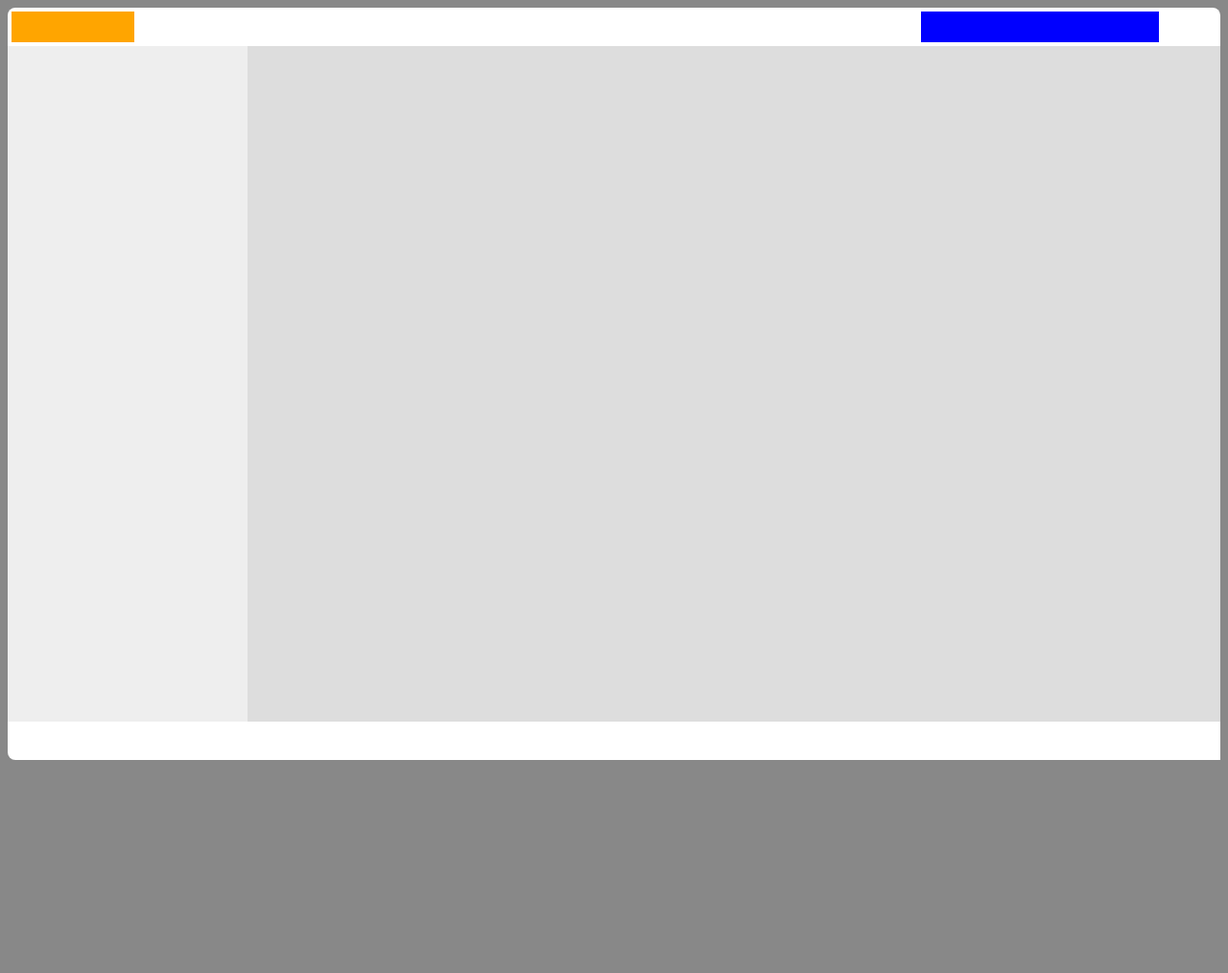
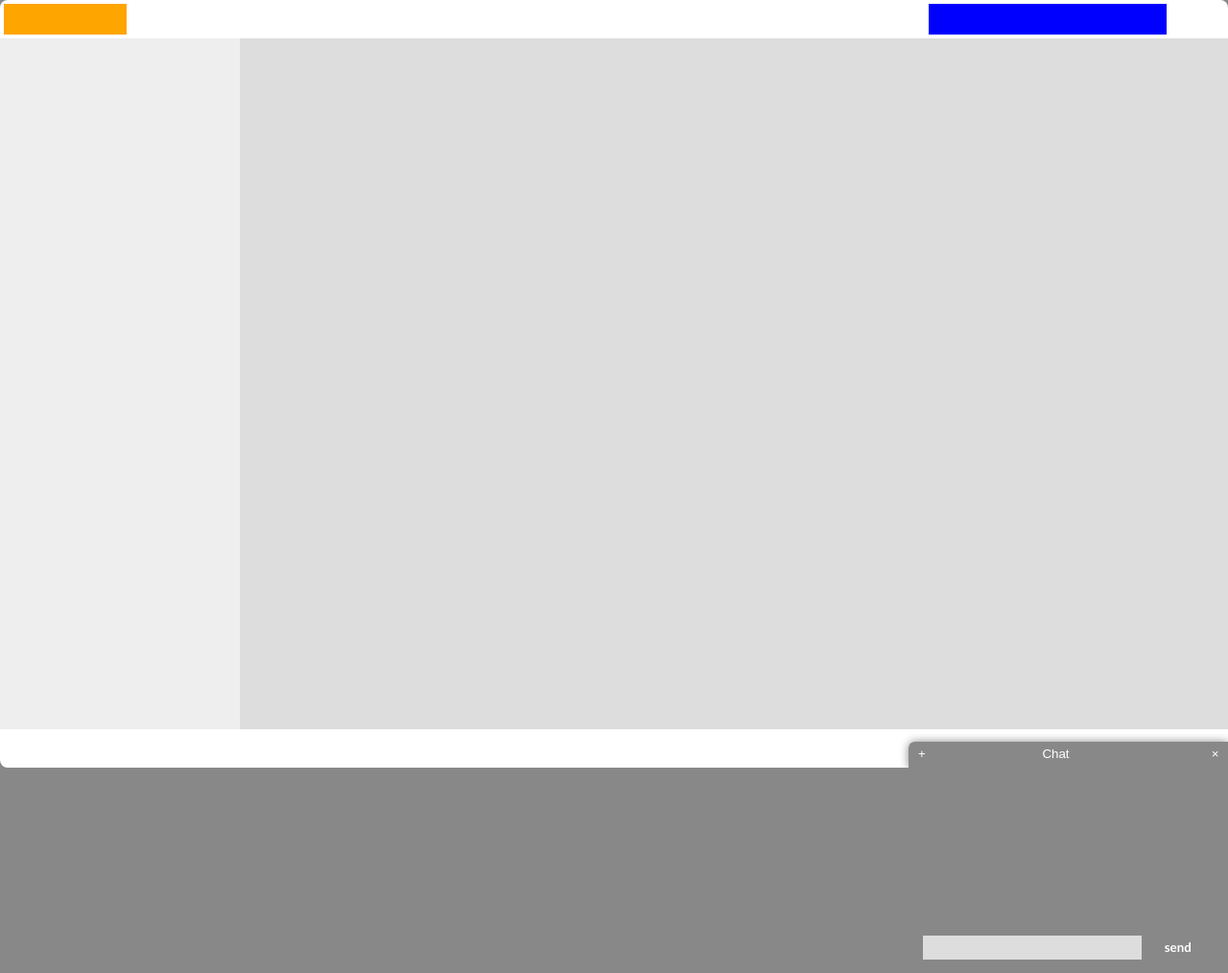
Before and after one commit to dragon8github/spa, a plain HTML site: page spa.html in a window 1280 px wide. Shown: the whole page at 96% size. Before the commit the page ends 800 px from the top, so only its background shows below. Drawn offline with Linux system fonts and the light colour scheme.

Commit message:
功能模块成型

```diff
--- a/css/spa.chat.css
+++ b/css/spa.chat.css
@@ -10,7 +10,7 @@
 	border-width  : thin 0 0 thin;
 	border-color  : #888;
 	box-shadow    : 0 0 0.75em 0 #888;
-	z-index:      : 1;
+	z-index       : 1;
 }
 
 .spa-chat-head, .spa-chat-closer {
@@ -36,7 +36,7 @@
 	right : 0;
 	width : 2em;
 }
-	.spa-chat-closer {
+	.spa-chat-closer:hover {
 		background : #800;
 	}
 .spa-chat-head-toggle {
--- a/css/spa.css
+++ b/css/spa.css
@@ -20,6 +20,8 @@
 body {
 	color            : #444;
 	background-color : #888;
+    font             : 10pt 'Trebuchet MS', Verdana, Helvetica, Arial, sans-serif;
+    overflow         : hidden;
 }
 a { text-decoration: none; }
 a:link,a:visited { color:inherit; }
@@ -33,13 +35,13 @@ strong {
 
 /* Begin spa namespace selectors */
 #spa {
-	position: absolute;
-	top: 8px;
-	left: 8px;
-	right: 8px;
-	bottom: 8px;
-	border-radius: 8px 8px 0 8px;
-	background: #fff;
+	position      : absolute;
+	top           : 0px;
+	left          : 0px;
+	right         : 0px;
+	bottom        : 0px;
+	border-radius : 8px 8px 0 8px;
+	background    : #fff;
 }
 /* End spa namespace selectors */
 
--- a/js/spa.chat.js
+++ b/js/spa.chat.js
@@ -24,7 +24,8 @@ spa.chat = (function () {
 		setJqueryMap      = function () {},
 		initModule        = function () {},
 		configModule      = function () {},
-		stateMap  = { $container : null },
+		removeSlider      = function () {},
+		handleResize      = function () {},
 		jqueryMap = {},
 		stateMap  = {
 			$append_target   : null,
@@ -32,22 +33,24 @@ spa.chat = (function () {
 			px_per_em        : 0,
 			slider_hidden_px : 0,
 			slider_closed_px : 0,
-			slider_opened_px : 0
+			slider_opened_px : 350
 		},
 		configMap = {
-			template_html : '<div class="spa-shell-head">\
-									   <div class="spa-shell-head-logo"></div>\
-									   <div class="spa-shell-head-acct"></div>\
-									   <div class="spa-shell-head-search"></div>\
-									 </div>\
-									 <div class="spa-shell-main">\
-									   <div class="spa-shell-main-nav"></div>\
-									   <div class="spa-shell-main-content"></div>\
-									 </div>\
-									 <div class="spa-shell-foot"></div>\
-									 <div class="spa-shell-chat"></div>\
-									 <div class="spa-shell-modal"></div>\
-							',
+			template_html : '<div class="spa-chat">\
+								<div class="spa-chat-head">\
+									<div class="spa-chat-head-toggle"> + </div>\
+									<div class="spa-chat-head-title"> Chat </div>\
+								</div>\
+								<div class="spa-chat-closer"> × </div>\
+								<div class="spa-chat-sizer">\
+									<div class="spa-chat-msgs"></div>\
+									<div class="spa-chat-box">\
+										<input type="text" name="msgs">\
+										<div>send</div>\
+									</div>\
+								</div>\
+							</div>',
+
 			settable_map : {
 				slider_open_time    : true,
 				slider_close_time   : true,
@@ -61,16 +64,18 @@ spa.chat = (function () {
 				set_chat_anchor     : true
 			},
 
-			slider_open_time    : 250,
-			slider_close_time   : 250,
-			slider_opened_em    : 16,
-			slider_closed_em    : 2,
-			slider_opened_title : "click to close",
-			slider_closed_title : "click to open",
+			slider_open_time     : 250,
+			slider_close_time    : 250,
+			slider_opened_em     : 18,
+			slider_closed_em     : 2,
+			slider_opened_title  : "click to close",
+			slider_closed_title  : "click to open",
+			slider_opened_min_em : 10,
+			window_height_min_em : 20,
 
-			chat_model      : null,
-			people_model    : null,
-			set_chat_anchor : null
+			chat_model       : null,
+			people_model     : null,
+			set_chat_anchor  : function () {}
 		};
 	//---------------END MODULE SCOPE VARIABLES-------------------
 
@@ -87,19 +92,29 @@ spa.chat = (function () {
 	setPxSizes = function () {
 		var
 			px_per_em,
+			window_height_em,
 			opened_height_em;
 
 		px_per_em = getEmSize( jqueryMap.$slider.get(0) );
+		window_height_em = Math.floor( $(window).height() / px_per_em + 0.5 ) ;
+		opened_height_em = window_height_em > configMap.window_height_min_em
+						 ? configMap.slider_opened_em
+						 : configMap.slider_opened_min_em;
 
-		opened_height_em = configModule.slider_opened_em;
+		console.log( window_height_em, configMap.window_height_min_em );
 
 		stateMap.px_per_em = px_per_em;
 		stateMap.slider_closed_px = configMap.slider_closed_em * px_per_em;
+		stateMap.slider_opened_px = opened_height_em * px_per_em;
+
+
 		jqueryMap.$sizer.css({
 			height : ( opened_height_em - 2 ) * px_per_em
 		});
 	};
 	//--------------END UTILITY METHODS-----------------------
+
+
 
 
 
@@ -120,54 +135,6 @@ spa.chat = (function () {
 			$input  : $slider.find( '.spa-chat-input input[type=text]' )
 		};
 	};
-
-	setSliderPosition = function ( position_type, callback ) {
-		var
-			height_px,
-			animate_time,
-			slider_title,
-			toggle_text;
-
-		if( stateMap.position_type === position_type ) {
-			return true;
-		}
-
-		switch ( position_type ) {
-			case 'opened' :
-				height_px    = stateMap.slider_closed_px;
-				animate_time = configMap.slider_open_time;
-				slider_title = configMap.slider_opened_title;
-				toggle_text  = '=';
-				break;
-			case 'hidden' :
-				height_px    = 0;
-				animate_time = configMap.slider_open_time;
-				slider_title = '';
-				toggle_text  = '+';
-				break;
-			case 'closed' :
-				height_px    = stateMap.slider_closed_px;
-				animate_time = configMap.slider_close_time;
-				slider_title = configMap.slider_closed_title;
-				toggle_text  = '+';
-			break;
-			default  : return false;
-		}
-
-		stateMap.position_type = '';
-
-		jqueryMap.$slider.animate(
-			{height : height_px},
-			animate_time,
-			function () {
-				jqueryMap.$toggle.prop( 'title', slider_title );
-				jqueryMap.$toggle.text( toggle_text );
-				stateMap.position_type = position_type;
-				if( callback ) { callback(jqueryMap.$slider); }
-			}
-		);
-		return true;
-	};
 	//-------------END DOM METHODS-------------------
 
 
@@ -186,11 +153,76 @@ spa.chat = (function () {
 
 
 
+	//-------------BEGIN PUBLIC METHODS--------------
+	removeSlider = function () {
+		if ( jqueryMap.$slider ) {
+			jqueryMap.$slider.remove();
+			jqueryMap = {};
+		}
+
+		stateMap.$append_target = null;
+		stateMap.position_type  = 'closed';
+
+		configModule.chat_model   = null;
+		configMap.people_model    = null;
+		configMap.set_chat_anchor = null;
+
+		return true;
+	};
+
+	setSliderPosition = function ( position_type, callback ) {
+		var
+			height_px,
+			animate_time,
+			slider_title,
+			toggle_text;
+
+		if( stateMap.position_type === position_type ) {
+			return true;
+		}
+
+		switch ( position_type ) {
+			case 'opened' :
+				height_px    = stateMap.slider_opened_px;
+				animate_time = configMap.slider_open_time;
+				slider_title = configMap.slider_opened_title;
+				toggle_text  = '≡';
+				break;
+			case 'hidden' :
+				height_px    = 0;
+				animate_time = configMap.slider_open_time;
+				slider_title = '';
+				toggle_text  = '+';
+				break;
+			case 'closed' :
+				height_px    = stateMap.slider_closed_px;
+				animate_time = configMap.slider_close_time;
+				slider_title = configMap.slider_closed_title;
+				toggle_text  = '+';
+			break;
+			default : return false;
+		}
+
+		stateMap.position_type = '';
+
+		jqueryMap.$slider.animate(
+			{height : height_px},
+			animate_time,
+			function () {
+				jqueryMap.$toggle.prop( 'title', slider_title );
+				jqueryMap.$toggle.text( toggle_text );
+				stateMap.position_type = position_type;
+				if( callback ) { callback(jqueryMap.$slider); }
+			}
+		);
+		return true;
+	};
+
 	configModule = function ( input_map ) {
 		spa.util.setConfigMap({
 			input_map    : input_map,
-			settable_map : configMap.settable_map,
-			configMap    : configMap
+			configMap    : configMap,
+			settable_map : configMap.settable_map
 		});
 		return true;
 	};
@@ -204,13 +236,16 @@ spa.chat = (function () {
 		jqueryMap.$toggle.prop( 'title', configMap.slider_closed_title );
 		jqueryMap.$head.click( onClickToggle );
 		stateMap.position_type = 'closed';
+
 		return true;
 	};
+	//-------------END PUBLIC METHODS--------------
 
 	return {
 		setSliderPosition : setSliderPosition,
 		configModule      : configModule,
-		initModule        : initModule
+		initModule        : initModule,
+		removeSlider      : removeSlider
 	}
 
 })()
--- a/js/spa.shell.js
+++ b/js/spa.shell.js
@@ -6,6 +6,7 @@ spa.shell = (function () {
 		copyAnchorMap    = function () {},
 		changeAnchorPart = function () {},
 		setJqeryMap      = function () {},
+		setChatAnchor    = function () {},
 	    initModule       = function () {},
 	    jqueryMap = { $container : null },
 	    stateMap  = {
@@ -24,7 +25,6 @@ spa.shell = (function () {
 									   <div class="spa-shell-main-content"></div>\
 									 </div>\
 									 <div class="spa-shell-foot"></div>\
-									 <div class="spa-shell-chat"></div>\
 									 <div class="spa-shell-modal"></div>\
 									',
 			chat_extend_time     : 1000,
@@ -43,14 +43,13 @@ spa.shell = (function () {
 
 
     //--------------BEGIN UTILITY METHODS-----------------------
-    // 使用jquery的extend()方法来复制对象。
     copyAnchorMap = function () {
+        // 使用jquery的extend()方法来复制对象。
     	// 所有的js对象都是按引用传递的，正确的复制一个对象不是件容易的事
     	return $.extend( true, {}, stateMap.anchor_map );
     }
 
-    // 更新锚点
-	changeAnchorPart = function (arg_map) {
+	changeAnchorPart = function (arg_map) { // 更新锚点
 		var
 		    anchor_map_revise = copyAnchorMap(),
 		    bool_return = true,
@@ -58,7 +57,7 @@ spa.shell = (function () {
 		    key_name_dep;
 
 		// 为什么这样做，请参考手册https://github.com/dragon8github/urianchor
-        /*
+        /* 参数 arg_map 有可能为以下形式
 			$.uriAnchor.setAnchor({
 			  page : 'profile',
 			  _page : {
@@ -101,27 +100,17 @@ spa.shell = (function () {
 
 
 	//-------------BEGIN DOM METHODS-------------------
-
-	// 将jquery的DOM对象缓存起来
-	setJqeryMap = function () {
+	setJqeryMap = function () { // 将jquery的DOM对象缓存起来
 		var $container = stateMap.$container ;
-		jqueryMap = {
-			$container : $container,
-			$chat      : $container.find( '.spa-shell-chat' )
-		};
+		jqueryMap = { $container : $container };
 	};
-
 	//-------------END DOM METHODS-------------------
 
 
 
 
-
-
     //-------------BEGIN EVENT HANDLERS--------------
-
-    // 右下角滑块的click事件
-    onClickchat = function ( event ) {
+    onClickchat = function ( event ) { // 右下角滑块的click事件
     	// 更新URI锚点
     	changeAnchorPart({
     		chat : stateMap.is_chat_retracted ? 'open' : 'closed'
@@ -129,10 +118,10 @@ spa.shell = (function () {
     	return false;
     }
 
-    // 锚点change事件，通过这个事件来操控一系列的变化
-    onHashchange = function ( event ) {
+    onHashchange = function ( event ) { // 锚点change事件，通过这个事件来操控一系列的变化
        var
            anchor_map_previous = copyAnchorMap(),
+           is_ok = true,
            anchor_map_proposed,
            _s_chat_previous,
            _s_chat_proposed,
@@ -148,33 +137,50 @@ spa.shell = (function () {
 
        _s_chat_previous    = anchor_map_previous._s_chat;  // 之前的uri状态：如chat=open
        _s_chat_proposed    = anchor_map_proposed._s_chat;  // 现在的uri状态：如chat=closed
-       stateMap.anchor_map = anchor_map_proposed;          // 存储替换原本的缓存
+       stateMap.anchor_map = anchor_map_proposed;          // 存储替换原本的状态缓存
 
        // 必须不一样才有改变的必要不是吗？
        if ( _s_chat_previous !== _s_chat_proposed ) {
        	  s_chat_proposed = anchor_map_proposed.chat;
        	  switch ( s_chat_proposed ) {
-       	  	case 'open' :
-       	  	  toggleChat( true );
+       	  	case 'opened' :
+       	  	  is_ok = spa.chat.setSliderPosition( 'opened' );
        	  	  break;
        	  	case 'closed' :
-       	  	  toggleChat( false );
+       	  	  is_ok = spa.chat.setSliderPosition( 'closed' );
        	  	  break;
        	  	default :
-       	  	  toggleChat( false );
+       	  	  spa.chat.setSliderPosition( 'closed' );
        	  	  delete anchor_map_proposed.chat;
        	  	  $.uriAnchor.setAnchor( anchor_map_proposed, null, true );
        	  }
        }
 
+       if( !is_ok ) {
+       		if( anchor_map_previous ) {
+       			$.urianchor.setAnchor( anchor_map_previous, null, true );
+       		} else {
+       			delete anchor_map_proposed.chat;
+       			$.uriAnchor.setAnchor( anchor_map_proposed, null, true );
+       		}
+       }
+
        return false;
-    }
+    };
     //-------------END EVENT HANDLERS--------------
 
 
+	//-------------BEGIN CALLBACK METHODS--------------
+	setChatAnchor = function ( position_type ) {
+		return changeAnchorPart({ chat : position_type });
+	};
+	//-------------END CALLBACK METHODS--------------
+
+
+
+
 	//-------------BEGIN PRIVATE METHODS--------------
-	// 右下角滑块的click切换效果
-	toggleChat = function ( do_extend, callback ) {
+	toggleChat = function ( do_extend, callback ) {  // 右下角滑块的click切换效果
 		var
 		    px_chat_ht = jqueryMap.$chat.height(),
 		    is_open    = px_chat_ht === configMap.chat_extend_height,
@@ -219,25 +225,19 @@ spa.shell = (function () {
 
 
 
-
 	//-------------BEGIN PUBLIC METHODS--------------
-	// 初始化
-	initModule = function ( $container ) {
+	initModule = function ( $container ) { // 初始化
 	    stateMap.$container = $container;
 	    $container.html( configMap.template_html );
 	    setJqeryMap();
 
-	    stateMap.is_chat_retracted = true;
-	    jqueryMap.$chat
-	      .attr( 'title', configMap.chat_retracted_title )
-	      .click( onClickchat );
-
-	    $.uriAnchor.configModule({
-	    	schema_map : configMap.anchor_schema_map
+	    spa.chat.configModule({
+	    	set_chat_anchor : setChatAnchor,
+	    	chat_model      : spa.model.chat,
+	    	people_model    : spa.model.people
 	    });
 
-	    spa.chat.configModule( {} );
-	    spa.chat.initModule( jqueryMap.$chat );
+	    spa.chat.initModule( jqueryMap.$container );
 
 	    $(window)
 	       .bind( 'hashchange', onHashchange )
--- a/js/spa.util.js
+++ b/js/spa.util.js
@@ -15,7 +15,8 @@ spa.util = (function(){
 			error,
 			input_map = arg_map.input_map,
 			settable_map = arg_map.settable_map,
-			config_map = arg_map.config_map;
+			config_map = arg_map.configMap;
+
 
 		for ( key_name in input_map ) {
 			if ( input_map.hasOwnProperty( key_name ) ){
```
Also changed, not shown: spa.html (+1 -0 lines).
